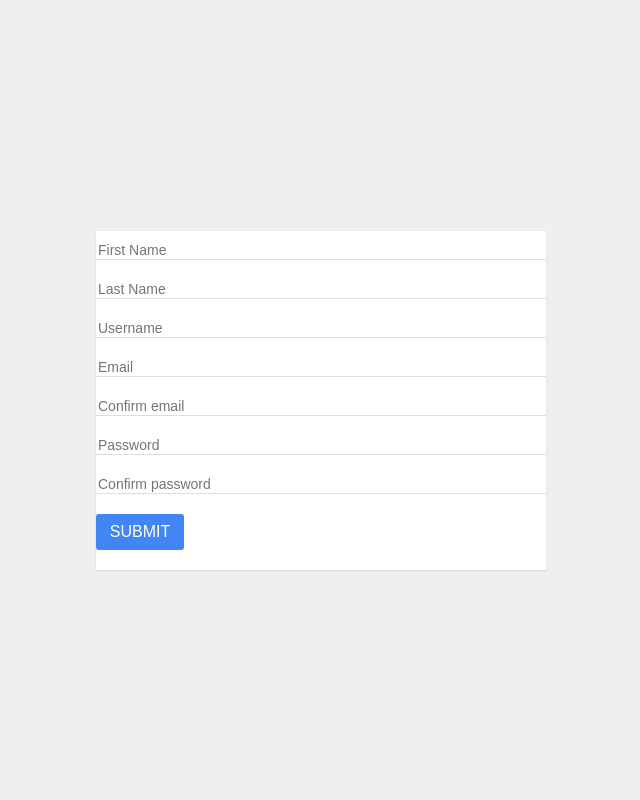
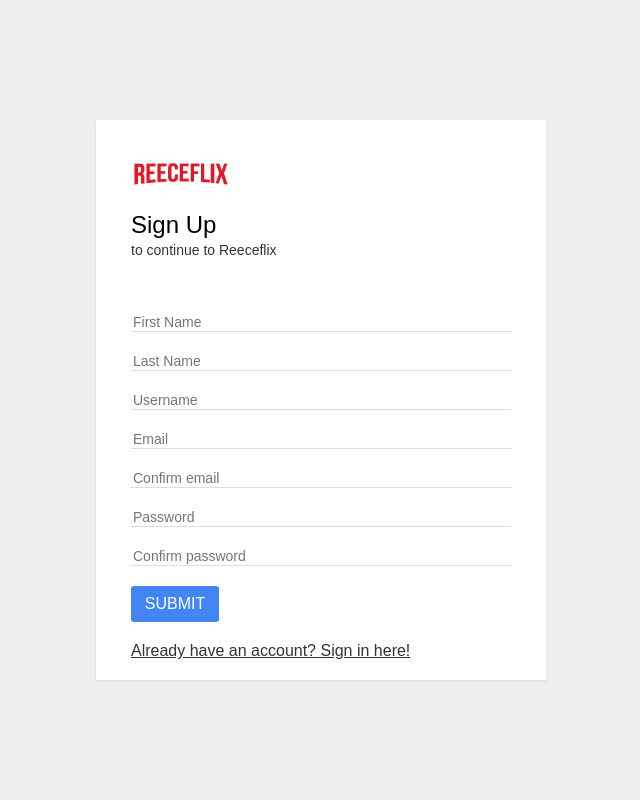
Before and after one commit to acneuromancer/reeceflix, a PHP site: page /register.php in a window 1280 px wide. Shown: the whole page, without its empty margins (319-959 px from the left). Run offline with PHP 8.4, Linux system fonts and the light colour scheme.

Commit message:
Finish styling the login form.

```diff
--- a/assets/style/style.css
+++ b/assets/style/style.css
@@ -3,6 +3,12 @@ body {
   height: 100%;
   padding: 0;
   margin: 0;
+}
+
+* {
+  font-family: Arial, Helvetica, sans-serif;
+  color: #333;
+  box-sizing: border-box;
 }
 
 .signInContainer {
@@ -19,11 +25,14 @@ body {
   max-height: 100%;
   width: 450px;
   box-shadow: rgba(0,0,0,0.1) 0 1px 2px;
+  padding: 20px 35px;
+  overflow: auto;
 }
 
 .column form {
   display: flex;
   flex-direction: column;
+  padding-top: 24px;
 }
 
 .column form input[type="text"],
@@ -47,3 +56,25 @@ body {
   margin-bottom: 20px;
   font-size: 16px;
 }
+
+.column .header {
+  padding: 20px 0;
+}
+
+.column h3 {
+  font-size: 24px;
+  font-weight: 400;
+  line-height: 32px;
+  margin: 0;
+  padding-top: 16px;
+  color:
+  #000;
+}
+
+.column .header span {
+  font-size: 14px;
+}
+
+.column .header img {
+  width: 100px;
+}
--- a/register.php
+++ b/register.php
@@ -14,6 +14,11 @@
   <body>
     <div class="signInContainer">
       <div class="column">
+        <div class="header">
+          <img src="assets/images/logo.png" title="Logo" alt="Site logo">
+          <h3>Sign Up</h3>
+          <span>to continue to Reeceflix</span>
+        </div>
         <form class="" method="POST">
           <input type="text" name="firstName" placeholder="First Name" required>
           <input type="text" name="lastName" placeholder="Last Name" required>
@@ -24,6 +29,7 @@
           <input type="password" name="password2" placeholder="Confirm password" required>
           <input type="submit" name="submitButton" value="SUBMIT">
         </form>
+        <a href="login.php" class="signInMessage">Already have an account? Sign in here!</a>
       </div>
     </div>
   </body>
```
Also changed, not shown: assets/images/logo.png (added).
